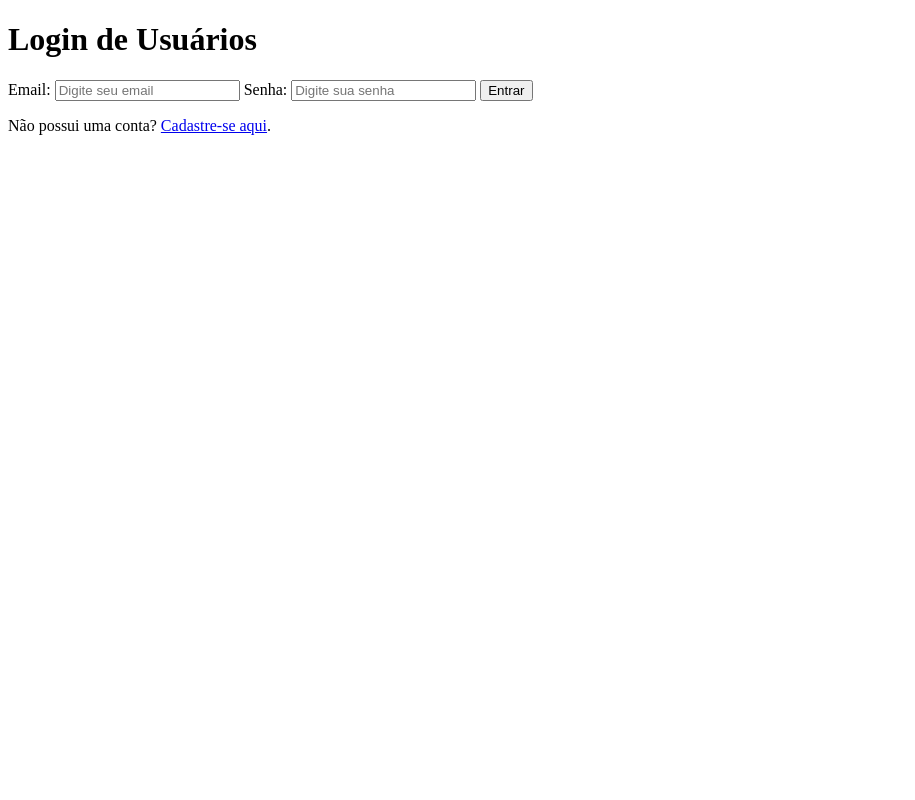
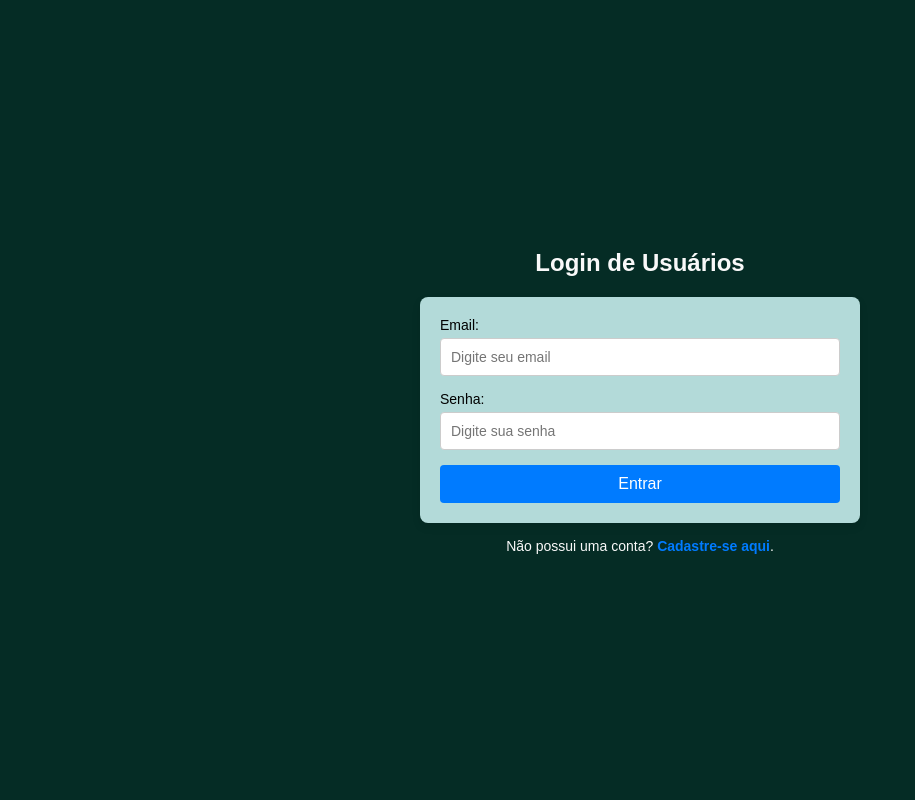
Before and after one commit to diogomador/Projeto-BD, a Flask app: page /login in a window 1280 px wide. Shown: the whole page, without its empty margins (0-915 px from the left). Run offline with Flask 3, Linux system fonts and the light colour scheme; parts of the project's set-up code (start-up, migrations or seed data) failed here and were passed over; some libraries are stand-ins or nearby versions.

Commit message:
CSS básico

```diff
--- /dev/null
+++ b/static/login.css
@@ -0,0 +1,78 @@
+body {
+    font-family: Arial, sans-serif;
+    margin: 0;
+    padding: 0;
+    display: flex;
+    flex-direction: column;
+    align-items: center;
+    justify-content: center;
+    height: 100vh;
+    background-color: #052c25;
+}
+
+h1 {
+    margin-bottom: 20px;
+    font-size: 24px;
+    color: #f9f9f9;
+}
+
+form {
+    display: flex;
+    flex-direction: column;
+    align-items: center;
+    width: 100%;
+    max-width: 400px;
+    background: #b3dad9;
+    padding: 20px;
+    border-radius: 8px;
+    box-shadow: 0 4px 8px rgba(0, 0, 0, 0.1);
+}
+
+form label {
+    align-self: flex-start;
+    margin-bottom: 5px;
+    font-size: 14px;
+    color: black;
+}
+
+.email, .senha {
+    width: 100%;
+    padding: 10px;
+    margin-bottom: 15px;
+    border: 1px solid #ccc;
+    border-radius: 4px;
+    font-size: 14px;
+    box-sizing: border-box;
+}
+
+.enviar {
+    width: 100%;
+    padding: 10px;
+    background-color: #007BFF;
+    color: #fff;
+    border: none;
+    border-radius: 4px;
+    font-size: 16px;
+    cursor: pointer;
+    transition: background-color 0.3s ease;
+}
+
+.enviar:hover {
+    background-color: #0056b3;
+}
+
+p {
+    margin-top: 15px;
+    font-size: 14px;
+    color: #f9f9f9;
+}
+
+p a {
+    color: #007BFF;
+    text-decoration: none;
+    font-weight: bold;
+}
+
+p a:hover {
+    text-decoration: underline;
+}
--- a/templates/login.html
+++ b/templates/login.html
@@ -3,6 +3,7 @@
 <head>
     <meta charset="UTF-8">
     <meta name="viewport" content="width=device-width, initial-scale=1.0">
+    <link rel="stylesheet" href="{{ url_for('static', filename='login.css') }}">
     <title>Login</title>
 </head>
 <body>
@@ -11,12 +12,12 @@
 
     <form action="{{ url_for('login') }}" method="post">
         <label for="email">Email:</label>
-        <input type="email" id="email" name="email" placeholder="Digite seu email" required>
+        <input class="email" type="email" id="email" name="email" placeholder="Digite seu email" required>
 
         <label for="senha">Senha:</label>
-        <input type="password" id="senha" name="senha" placeholder="Digite sua senha" required>
+        <input class=senha type="password" id="senha" name="senha" placeholder="Digite sua senha" required>
 
-        <input type="submit" value="Entrar">
+        <input class="enviar" type="submit" value="Entrar">
     </form>
 
     <p>Não possui uma conta? <a href="{{ url_for('cadastro') }}">Cadastre-se aqui</a>.</p>
```
Also changed, not shown: static/cadastro.css (added, +75 -0 lines), static/index.css (added, +28 -0 lines), templates/cadastro.html (+6 -1 lines), templates/index.html (+7 -1 lines).
